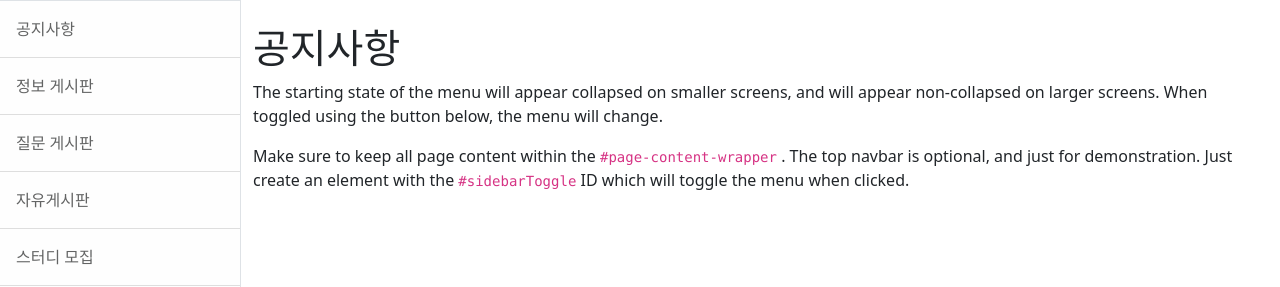
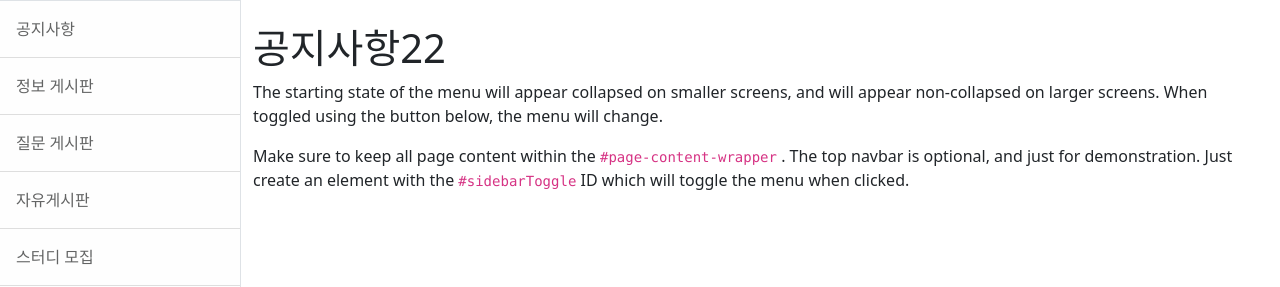
Before and after one commit to lkh1212/pracdjango, a Django app: template templates/notice.html in a window 1280 px wide. Shown: the part 57-344 px from the top of the page. Run offline with Django 4.2, Linux system fonts and the light colour scheme; the template is opened without the code that fills it, so the values that code supplies are empty; some libraries are stand-ins or nearby versions.

Commit message:
파일 수정

```diff
--- a/templates/notice.html
+++ b/templates/notice.html
@@ -52,7 +52,7 @@
                 </nav>
                 <!-- Page content-->
                 <div class="container-fluid">
-                    <h1 class="mt-4">공지사항</h1>
+                    <h1 class="mt-4">공지사항22</h1>
                     <p>The starting state of the menu will appear collapsed on smaller screens, and will appear non-collapsed on larger screens. When toggled using the button below, the menu will change.</p>
                     <p>
                         Make sure to keep all page content within the
```
